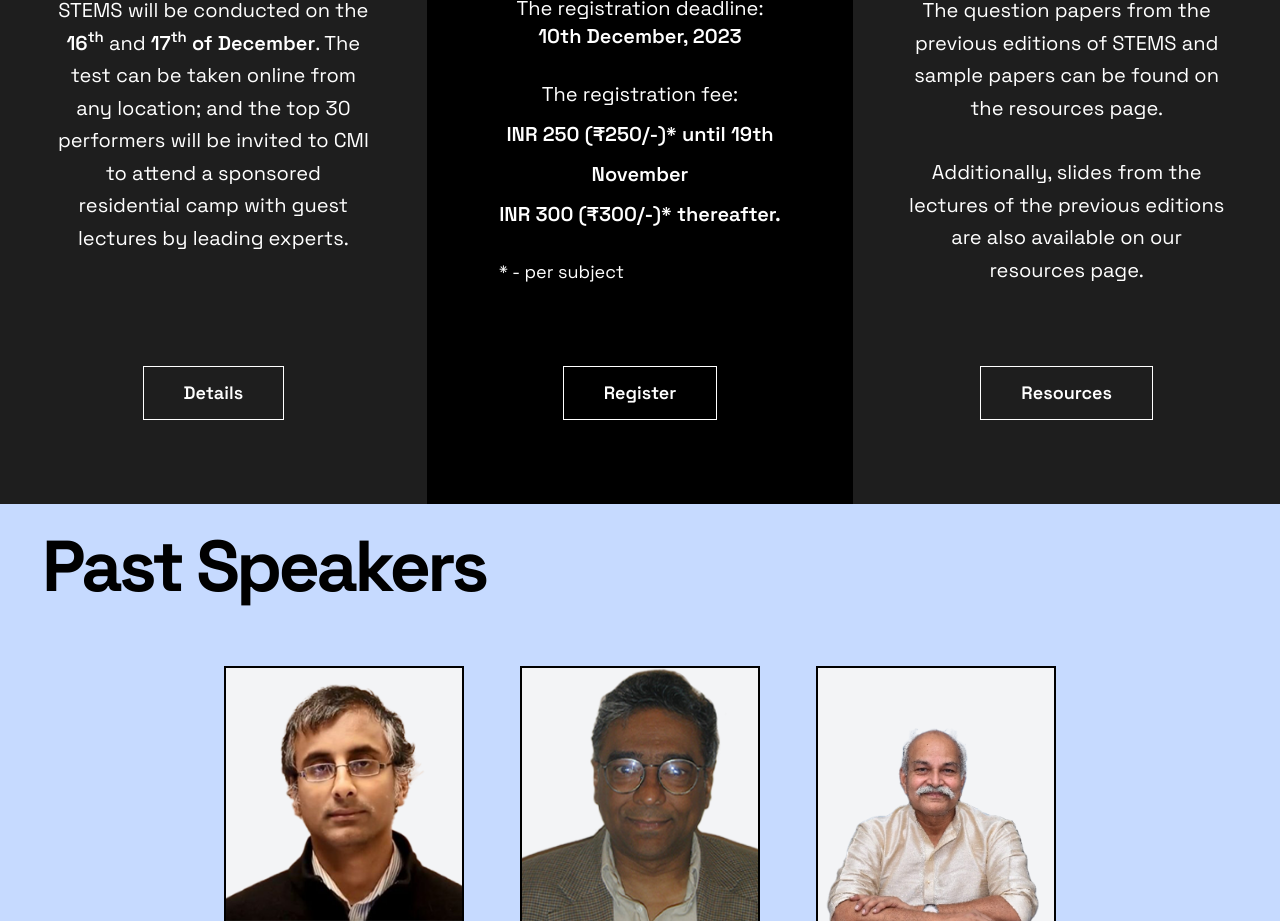
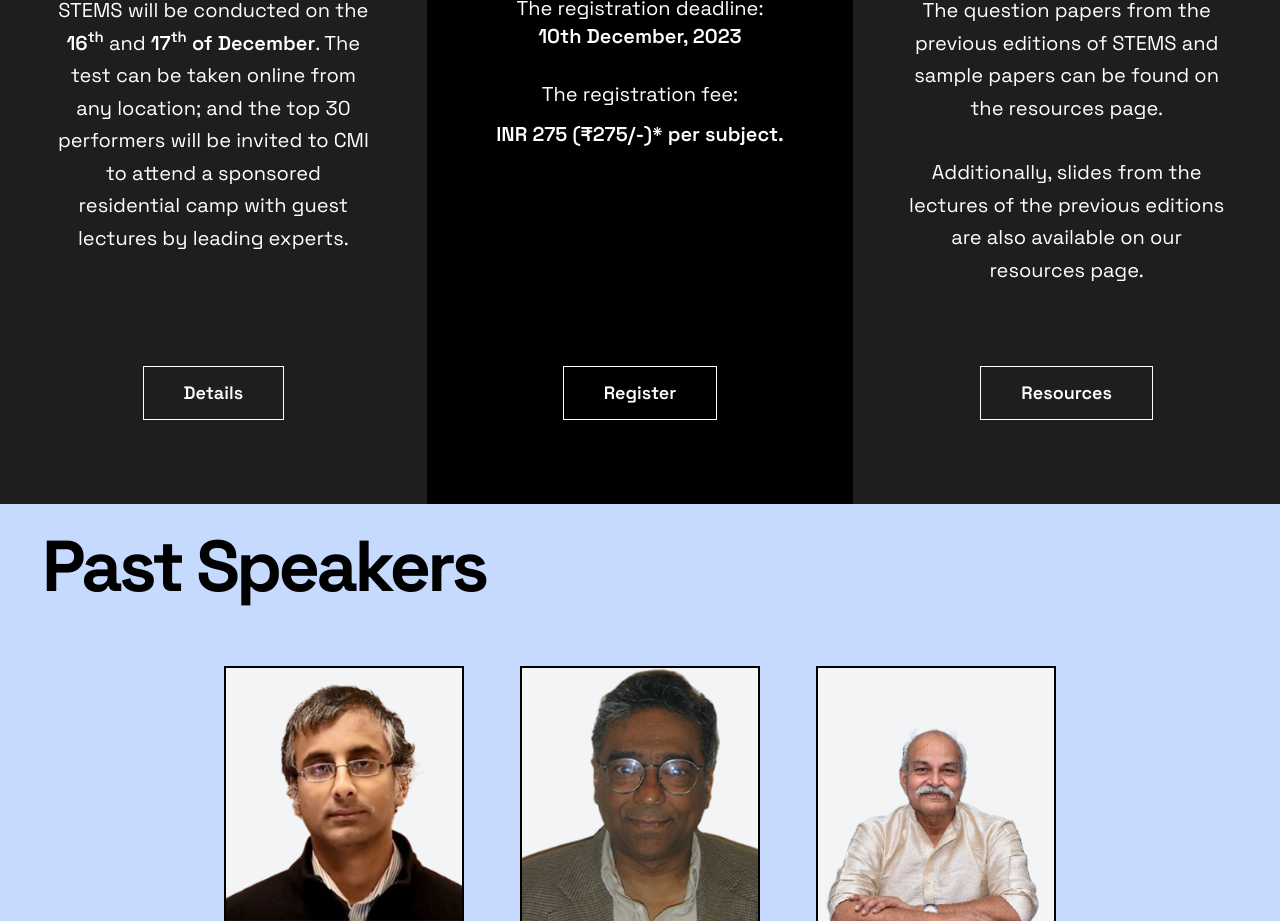
Before and after one commit to Tessellate-CMI/tessellate-frontend, a SvelteKit app: page /stems in a window 1280 px wide. Shown: the part 1740-2661 px from the top of the page. Built offline with nearby package versions, Linux system fonts and the light colour scheme; a web font is replaced by a local one.

Commit message:
feat: updated the prices

```diff
--- a/src/routes/stems/+page.svelte
+++ b/src/routes/stems/+page.svelte
@@ -97,12 +97,8 @@
             </p>
             <p class="mx-auto mt-6 w-4/5 leading-loose">
                 The registration fee: <br />
-                <span class="font-semibold"
-                    >INR 250 (₹250/-)* until 19th November <br /> INR 300 (₹300/-)* thereafter.</span
-                >
+                <span class="font-semibold">INR 275 (₹275/-)* per subject.</span>
             </p>
-
-            <p class="ml-14 mt-6 text-left text-lg">* - per subject</p>
             {#if screenIsLarge}
                 <a
                     style="text-transform: none"
```
